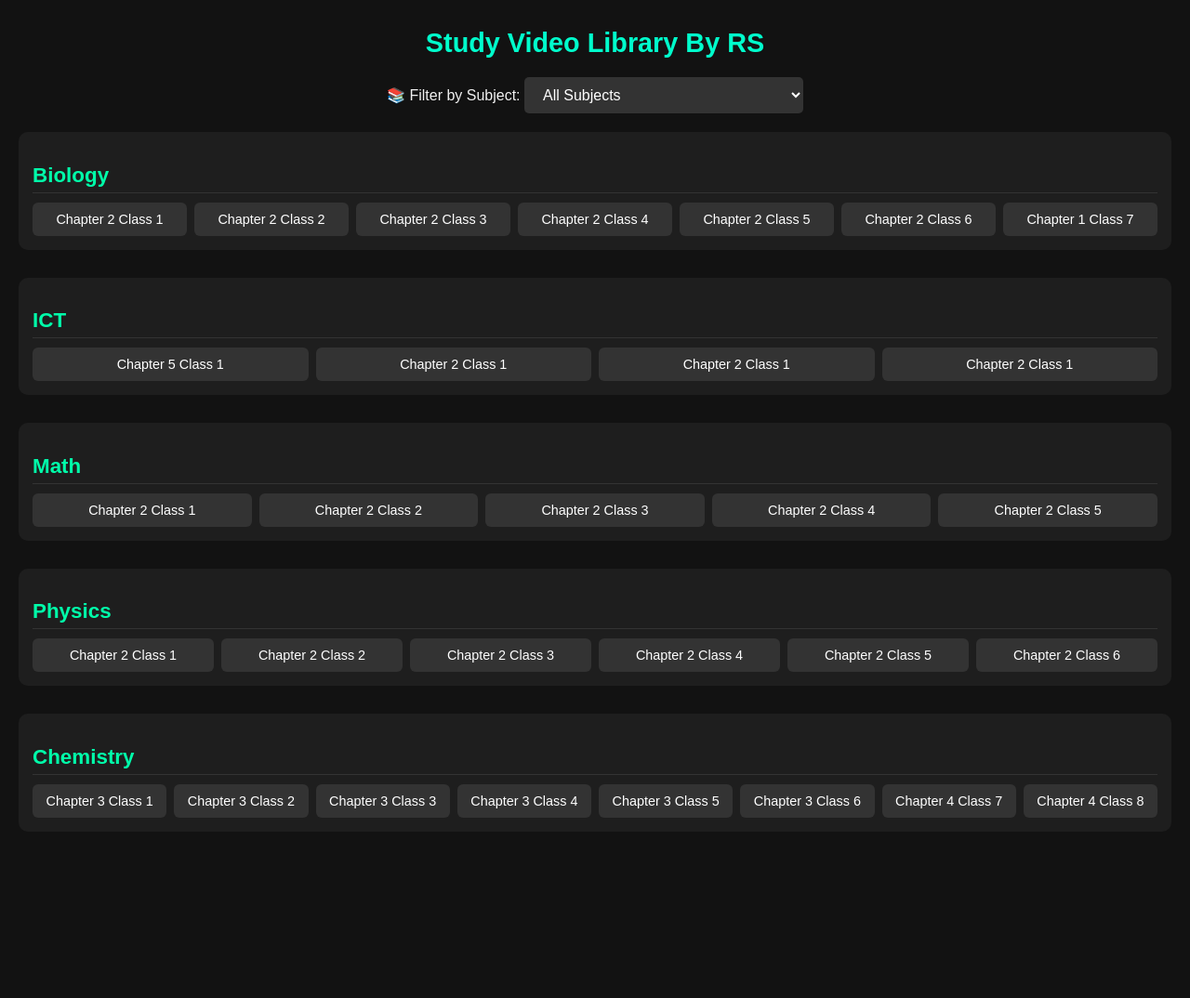
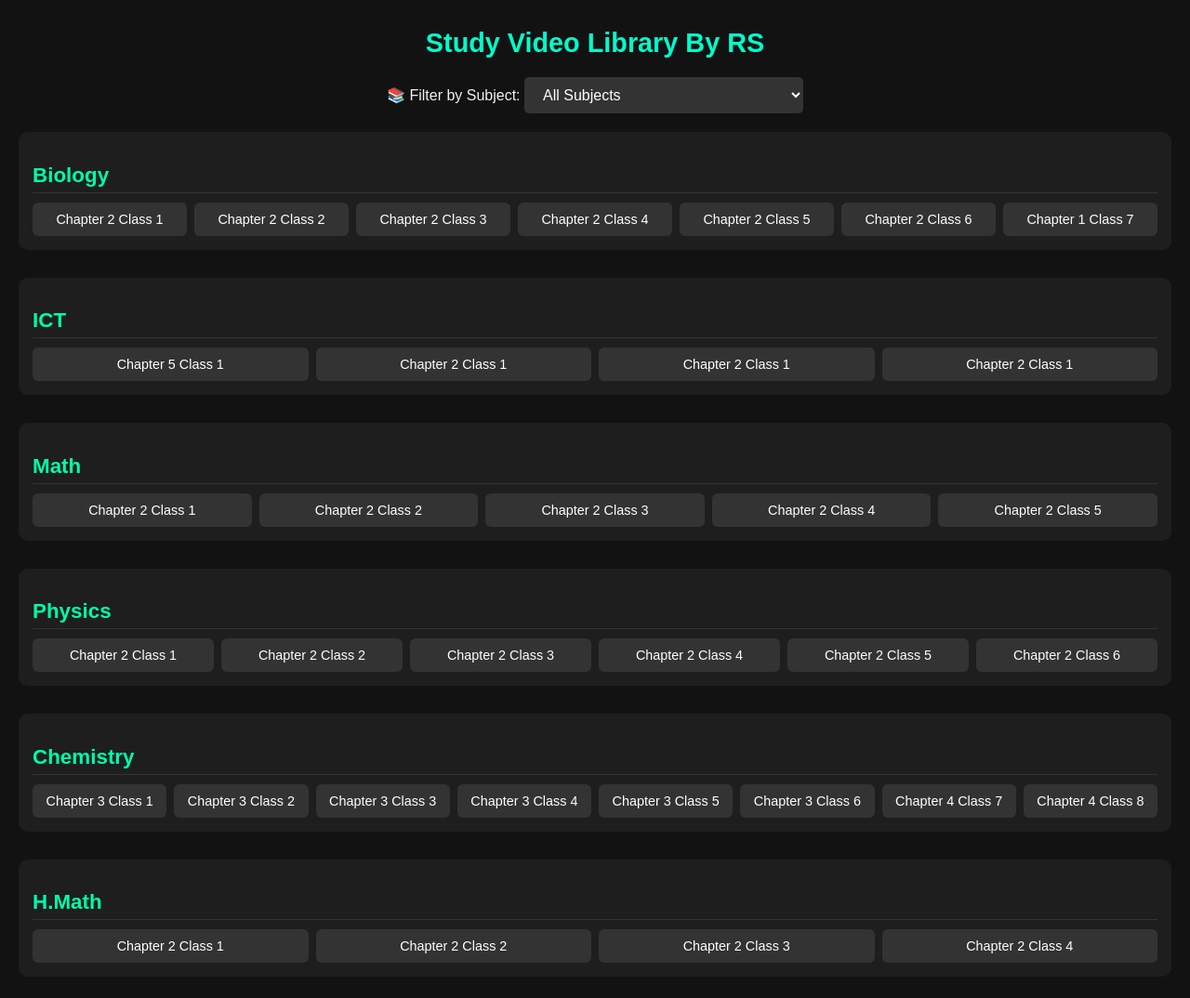
Before and after one commit to ixrs5/No-Udvash-Only-RS, a plain HTML site: page index.html in a window 1280 px wide. Shown: the whole page at 93% size. Before the commit the page ends 945 px from the top, so only its background shows below. Drawn offline with Linux system fonts and the light colour scheme.

Commit message:
Update index.html

```diff
--- a/index.html
+++ b/index.html
@@ -130,6 +130,7 @@
       <option value="math">Math</option>
       <option value="physics">Physics</option>
       <option value="chemistry">Chemistry</option>
+      <option value="hmath">H.Math</option>
     </select>
   </div>
 
@@ -193,6 +194,16 @@
     </div>
   </div>
 
+  <div class="subject hmath">
+    <h2>H.Math</h2>
+    <div class="videos">
+      <a href="http://youtu.be/fGRXN7c59f8" target="_blank">Chapter 2 Class 1</a>
+      <a href="http://youtu.be/H05uDQm618Q" target="_blank">Chapter 2 Class 2</a>
+      <a href="http://youtu.be/1PjPWIxJW9c" target="_blank">Chapter 2 Class 3</a>
+      <a href="http://youtu.be/INP6XcfSj3w" target="_blank">Chapter 2 Class 4</a>
+    </div>
+  </div>
+
   <script>
     const filter = document.getElementById('subjectFilter');
     const subjects = document.querySelectorAll('.subject');
```
